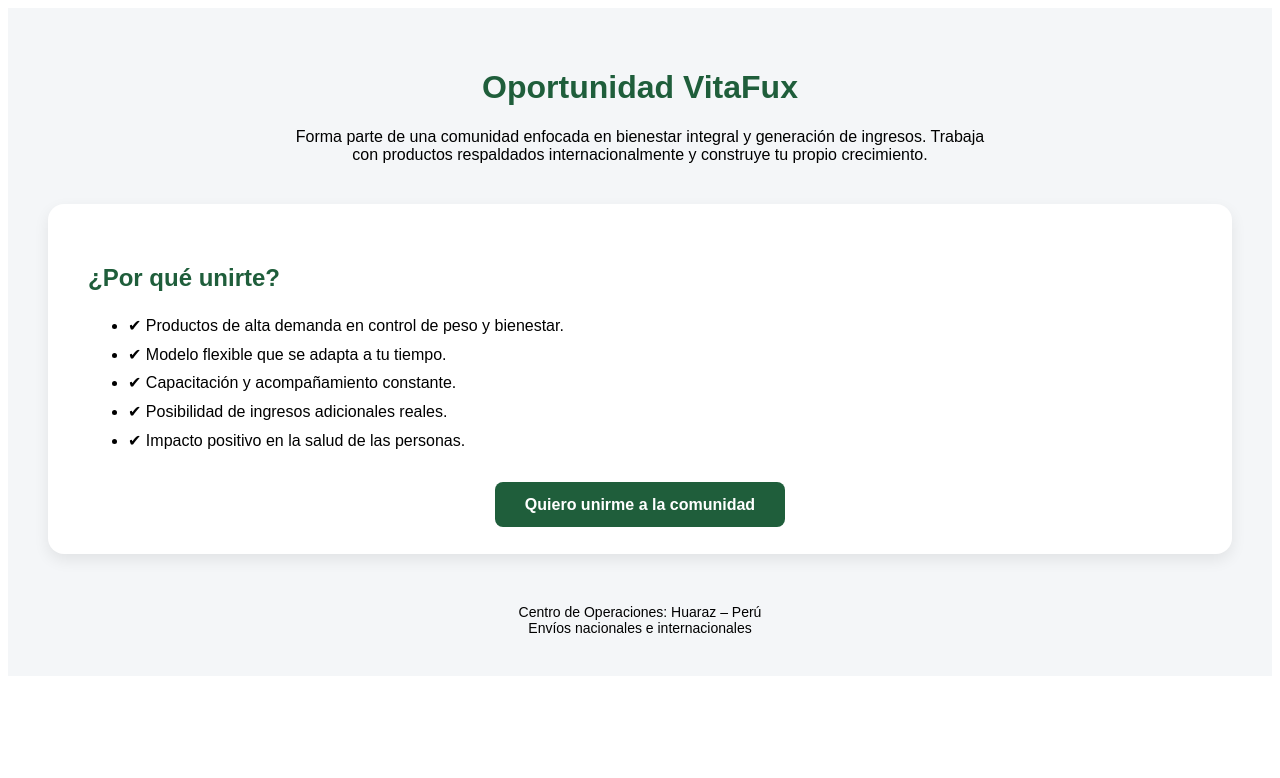
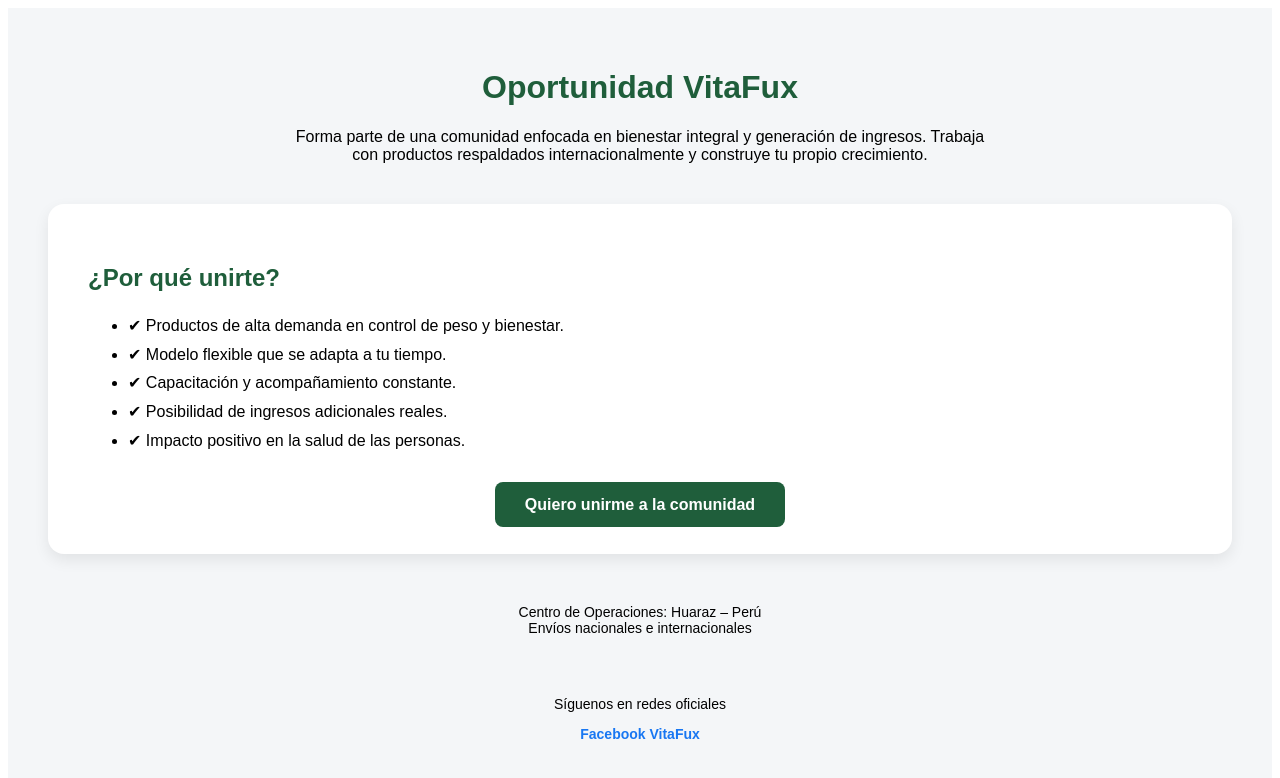
Before and after one commit to ca899/vitafux-web, a Next.js app: page /emprendedor in a window 1280 px wide. Shown: the top 778 px of the page. Built offline with nearby package versions, Linux system fonts and the light colour scheme.

Commit message:
Update emprendedor.js

```diff
--- a/pages/emprendedor.js
+++ b/pages/emprendedor.js
@@ -53,6 +53,20 @@
         <br />
         Envíos nacionales e internacionales
       </div>
+ <div style={{ textAlign: "center", marginTop: "60px", fontSize: "14px" }}>
+  <p>Síguenos en redes oficiales</p>
+  <a
+    href="https://www.facebook.com/share/1DyrA3kQmL/"
+    target="_blank"
+    style={{
+      color: "#1877F2",
+      textDecoration: "none",
+      fontWeight: "bold"
+    }}
+  >
+    Facebook VitaFux
+  </a>
+</div>
 
     </div>
   );
```
